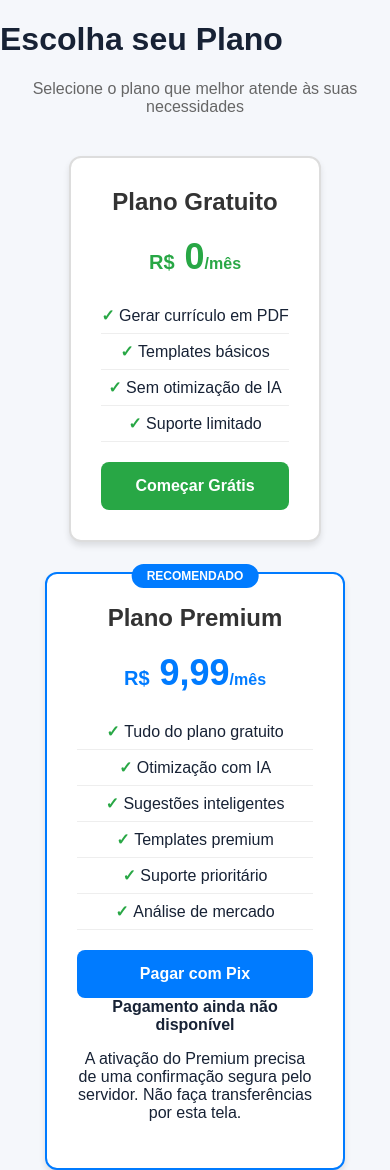
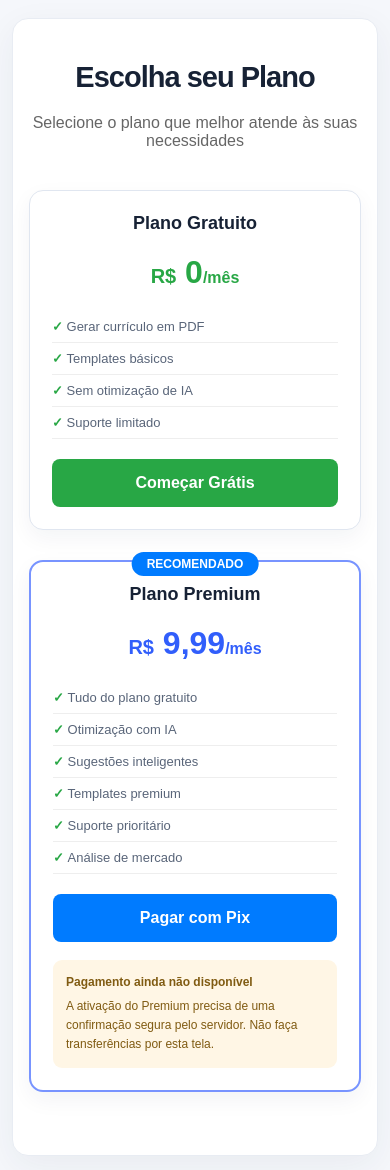
Before and after one commit to Davi-bit7041121/gerador-curriculo, a plain HTML site: page planos.html in a window 390 px wide. Shown: the top 1170 px of the page. Drawn offline with Linux system fonts and the light colour scheme.

Commit message:
Polish responsive plan selection page and payment status notice

```diff
--- a/style.css
+++ b/style.css
@@ -57,3 +57,18 @@ body.auth-page{min-height:100vh;display:grid;place-items:center;padding:28px 16p
 .apply-ai-button{margin-top:10px;padding:8px 12px;border:0;border-radius:7px;background:#16865d;color:#fff;font-size:11px;font-weight:700;cursor:pointer}
 .apply-ai-button:hover{background:#116b4a}
 @media(max-width:480px){.auth-page .container{padding:26px 20px}.auth-page h1{font-size:22px}}
+
+/* Página de planos */
+body.plans-page{min-height:100vh;padding:42px 18px;background:var(--bg)}
+.plans-page .container{width:min(100%,980px);margin:0 auto;padding:34px;background:#fff;border:1px solid #e8ecf3;border-radius:16px;box-shadow:0 10px 35px rgba(28,43,73,.06)}
+.plans-page h1{text-align:center;font:800 29px Manrope,sans-serif;letter-spacing:-1px;color:var(--ink)}
+.plans-page .plano-card{width:100%;max-width:340px;border:1px solid #e0e6f0;border-radius:14px;padding:28px;background:#fff;box-shadow:0 8px 22px rgba(28,43,73,.05)}
+.plans-page .plano-premium{border:2px solid #7894ff}
+.plans-page .plano-titulo{font:750 18px Manrope,sans-serif;color:var(--ink)}
+.plans-page .plano-preco{font:800 32px Manrope,sans-serif;color:var(--blue)}
+.plans-page .plano-recursos li{font-size:13px;color:#596579;text-align:left}
+.plans-page .btn-selecionar{min-height:46px;border-radius:8px}
+.plans-page #resultado{max-width:620px;margin:20px auto 0;padding:13px;border-radius:9px;background:#fff6e5;color:#865d00;font-size:13px;line-height:1.5}
+.plans-page .payment-notice{margin-top:18px;padding:13px;border-radius:9px;background:#fff6e5;color:#805b12;font-size:12px;line-height:1.6;text-align:left}
+.plans-page .payment-notice p{margin:5px 0 0}
+@media(max-width:560px){body.plans-page{padding:18px 12px}.plans-page .container{padding:23px 16px}.plans-page .plano-card{padding:22px}}
```
